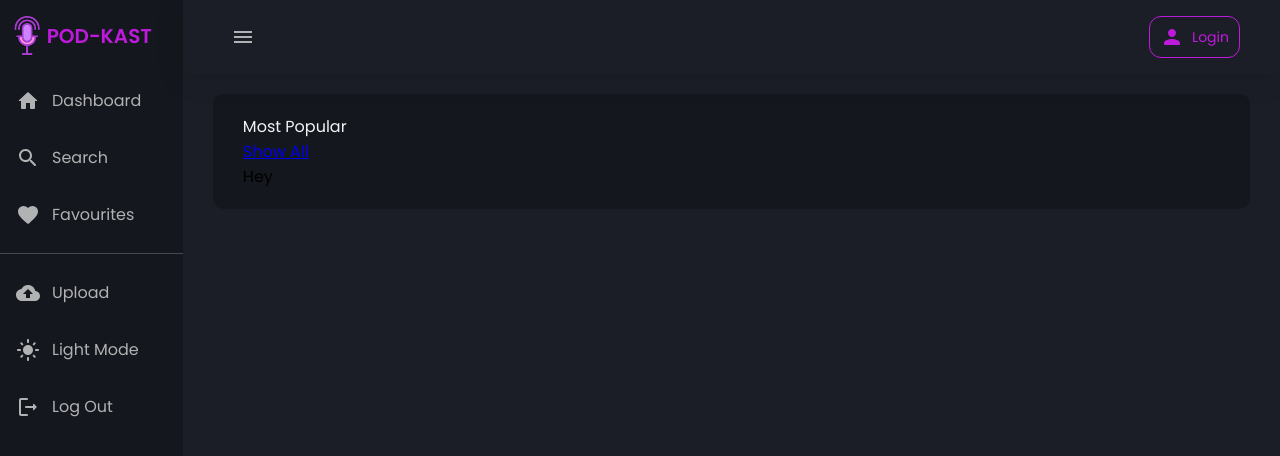
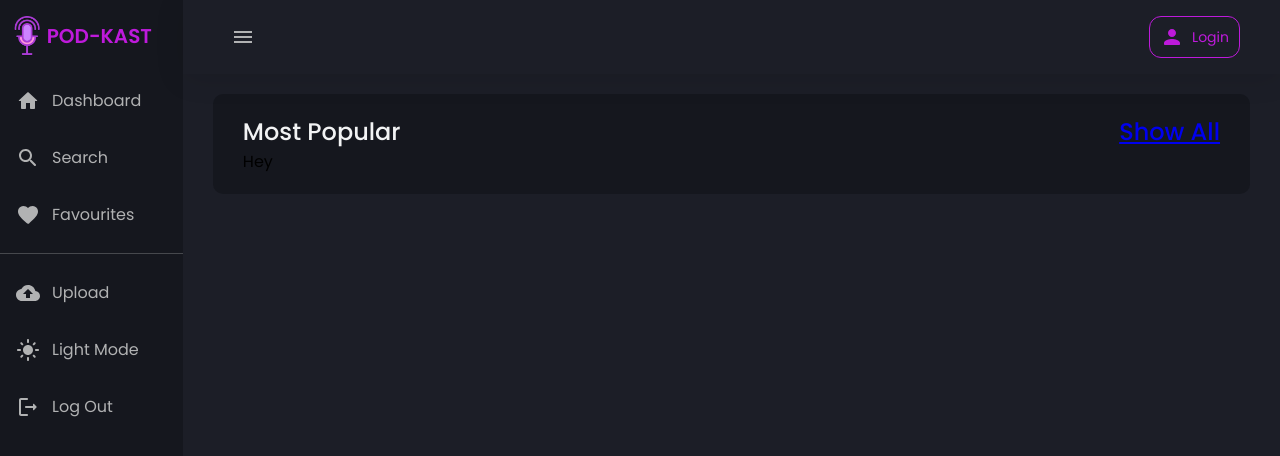
Before and after one commit to KayRaps/KARMOK515_BCL_2401_GROUP-B_KARAB0-MOKGATLE_DJS11., a React (Create React App) app in the folder client/: page / in a window 1280 px wide. Shown: the top 456 px of the page. Built offline with nearby package versions, Linux system fonts and the light colour scheme.

Commit message:
Implemented more topic styled component.

```diff
--- a/client/src/pages/Dashboard.jsx
+++ b/client/src/pages/Dashboard.jsx
@@ -23,7 +23,14 @@ const FilterContainer = styled.div`
 `;
 const Topic = styled.div`
   color: ${({ theme }) => theme.text_primary};
-
+  font-size: 24px;
+  font-weight: 500;
+  display: flex;
+  justify-content: space-between;
+  align-items: center;
+  @media (max-width: 768px) {
+    font-size: 18px;
+  }
 `;
 const Span = styled.div``;
 const Podcasts = styled.div``;
```
